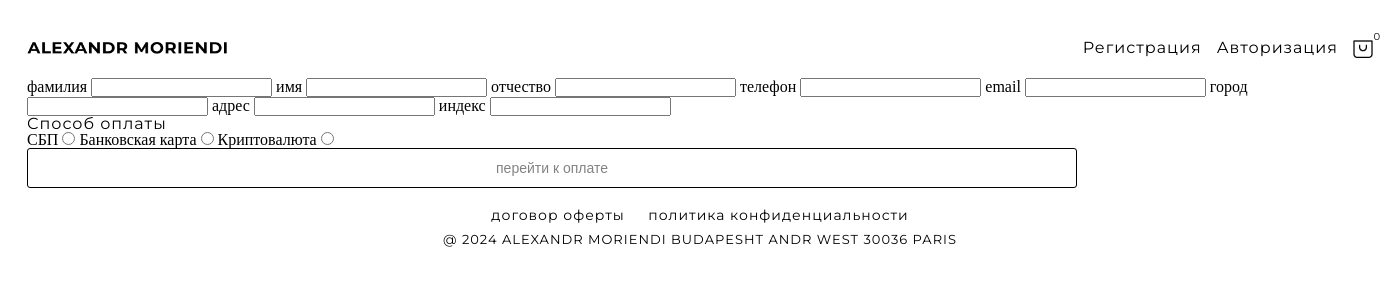
After one commit to weecrumb/MORIENDI, a PHP site: page /order.php in a window 1400 px wide. The commit adds this page. Shown: the top 300 px of the page. Run offline with PHP 8.4, Linux system fonts and the light colour scheme.

Commit message:
layout order

```diff
--- a/cart.php
+++ b/cart.php
@@ -71,7 +71,8 @@
 					<p>итого</p>
 					<p>12500₱</p>
 				</div>
-				<button class="btn-cart">оформить заказ</button>
+				<a href="order.php"><button class="btn-cart">оформить заказ</button></a>
+
 			</div>
 		</section>
 	</main>
--- /dev/null
+++ b/order.php
@@ -0,0 +1,64 @@
+<!DOCTYPE html>
+<html lang="en">
+
+<head>
+	<meta charset="UTF-8">
+	<meta http-equiv="X-UA-Compatible" content="IE=edge">
+	<meta name="viewport" content="width=device-width, initial-scale=1.0">
+	<title>Оформление заказа - ALEXANDR MORIENDI</title>
+	<link rel="icon" type="image/png" href="image/icon.jpg">
+	<link rel="stylesheet" href="css/reset.css">
+	<link rel="stylesheet" href="css/style.css">
+	<link rel="stylesheet" href="css/cart.css">
+	<link rel="stylesheet" href="css/order.css">
+</head>
+
+<body>
+	<?php require_once "blocks/header.php" ?>
+	<section class="order">
+		<div class="order__container container">
+			<form class="order__form" action="#" method="post">
+				<label for="surname" class="order__form-label">фамилия</label>
+				<input type="text" class="order__form-input" name="surname">
+
+				<label for="name" class="order__form-label">имя</label>
+				<input type="text" class="order__form-input" name="name">
+
+				<label for="patronymic" class="order__form-label">отчество</label>
+				<input type="text" class="order__form-input" name="patronymic">
+
+				<label for="phone" class="order__form-label">телефон</label>
+				<input type="tel" class="order__form-input" name="phone">
+
+				<label for="email" class="order__form-label">email</label>
+				<input type="email" class="order__form-input" name="email">
+
+				<label for="city" class="order__form-label">город</label>
+				<input type="text" class="order__form-input" name="city">
+
+				<label for="address" class="order__form-label">адрес</label>
+				<input type="text" class="order__form-input" name="address">
+
+				<label for="indeks" class="order__form-label">индекс</label>
+				<input type="text" class="order__form-input" name="indeks">
+			</form>
+			<p class="choose-price__text">Способ оплаты</p>
+			<label for="sbp">
+				СБП
+				<input type="radio" name="sbp" id="sbp">
+			</label>
+			<label for="card">
+				Банковская карта
+				<input type="radio" name="card" id="card">
+			</label>
+			<label for="crypto">
+				Криптовалюта
+				<input type="radio" name="crypto" id="crypto">
+			</label>
+			<button class="order__btn btn-cart">перейти к оплате</button>
+		</div>
+	</section>
+	<?php require_once "blocks/footer.php" ?>
+</body>
+
+</html>
```
Also changed, not shown: css/order.css (added).
